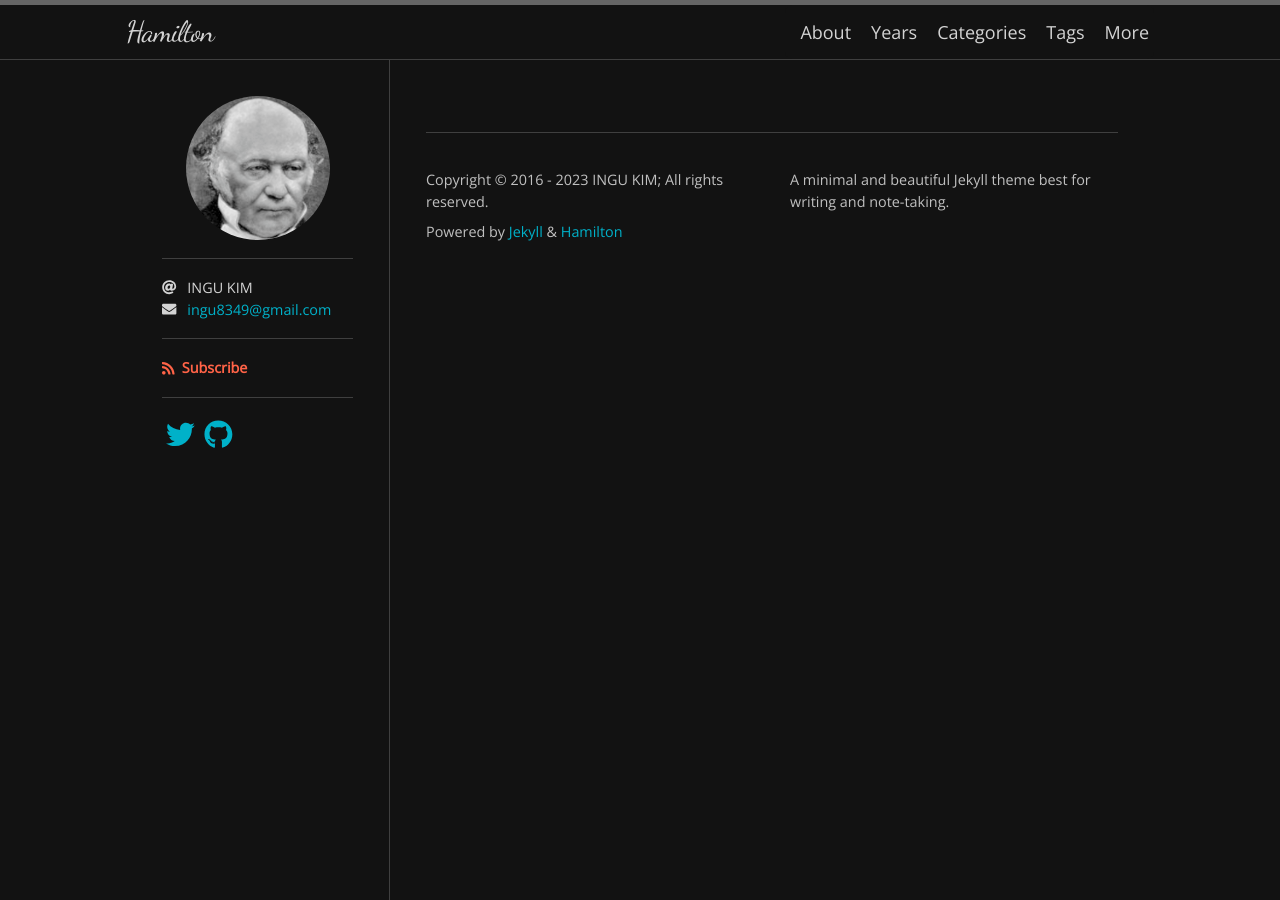
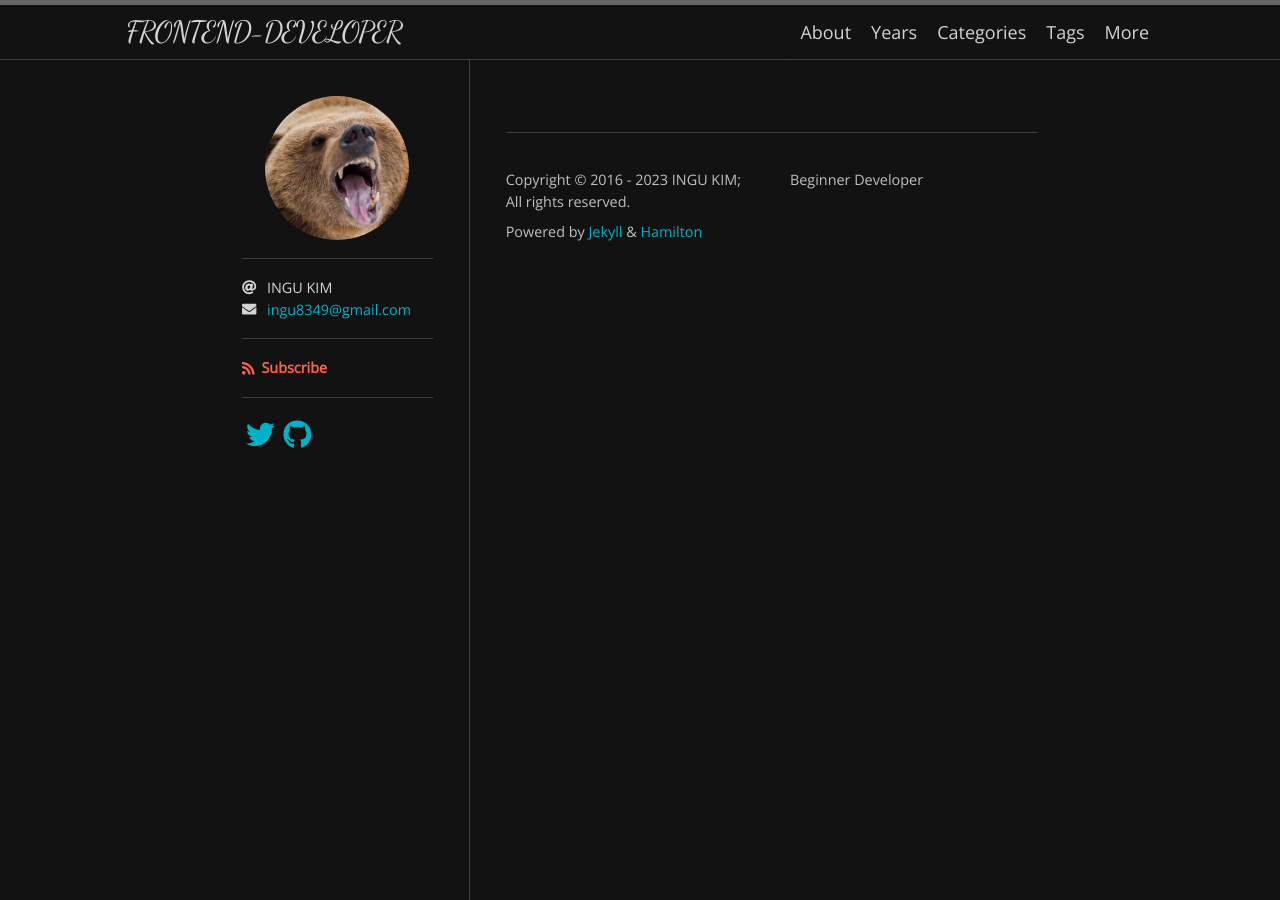
Before and after one commit to ingu8349/ingu8349.github.io, a Jekyll site: the page built from index.markdown, in a window 1280 px wide. Built offline with Jekyll 4.4.1, drawn with Linux system fonts in a browser that asks for light colours; nearby versions of some CDN libraries; some web fonts are replaced; the list of posts is cut into pages by our own code; some of the changed lines change nothing that is shown.

Commit message:
테마변경

```diff
--- a/_config.yml
+++ b/_config.yml
@@ -1,5 +1,5 @@
-title: Hamilton
-description: A minimal and beautiful Jekyll theme best for writing and note-taking.
+title: FRONTEND-DEVELOPER
+description: Beginner Developer
 author: INGU KIM
 avatar: /logo.png
 email: ingu8349@gmail.com
@@ -30,14 +30,14 @@
 # Jekyll SEO Tag (Optional)
 # =========================
 twitter:
-  username: ngzhio
+  username: Ingu Kim
   card: summary
 logo: logo.png
 social:
-  name: Shangzhi Huang
+  name: Ingu Kim
   links:
-    - https://twitter.com/ngzhio
-    - https://www.facebook.com/ngzhio
-    - https://github.com/ngzhio
+    - https://twitter.com/ioopioio
+    - https://www.facebook.com/ioopioio
+    - https://github.com/ingu8349
 google_site_verification: u4WXQl0Eu66rsQo2kRdCNx
 lang: en
```
Also changed, not shown: logo.png.
